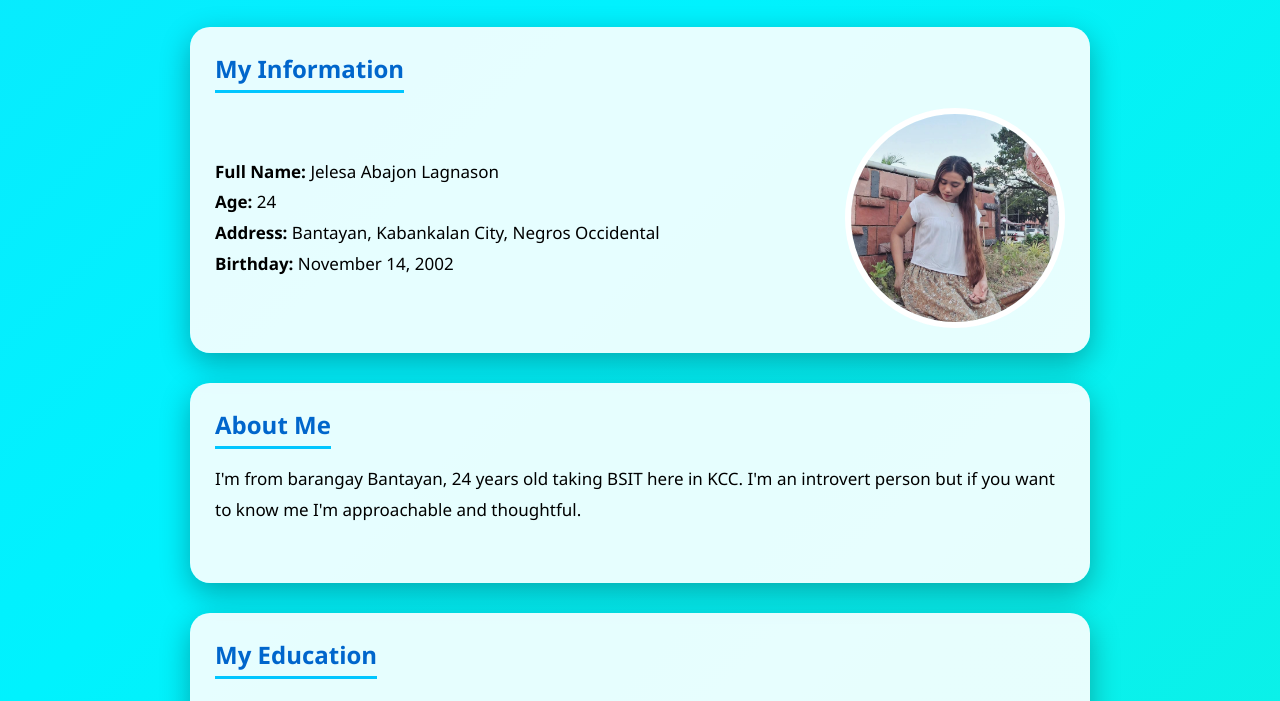
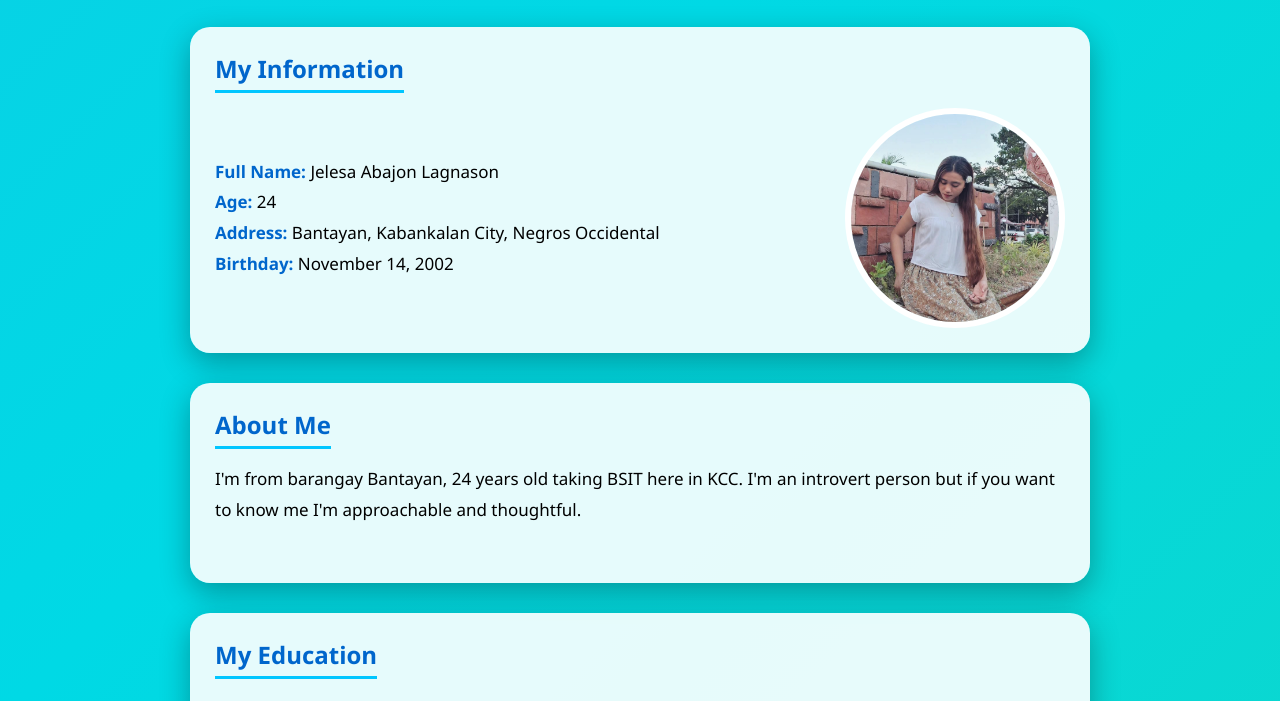
Before and after one commit to jelesa14/LAGNASON-Project-1, a plain HTML site: page index.html in a window 1280 px wide. Shown: the part 68-769 px from the top of the page. Drawn offline with Linux system fonts and the light colour scheme.

Commit message:
darken the background

```diff
--- a/style.css
+++ b/style.css
@@ -6,7 +6,7 @@
 
 body{
     font-family:'Segoe UI',sans-serif;
-    background:linear-gradient(135deg,#4facfe,#00f2fe,#43e97b);
+    background:linear-gradient(135deg,#4797e5,#00d9e5,#3ccf6e);
     background-size:400% 400%;
     animation:bgMove 10s infinite alternate;
 }
@@ -71,6 +71,11 @@ h2{
 
 .info-details{
     flex:1;
+}
+
+.info-details strong{
+    color:#0066cc;
+    font-weight:bold;
 }
 
 .info-layout img{
```
